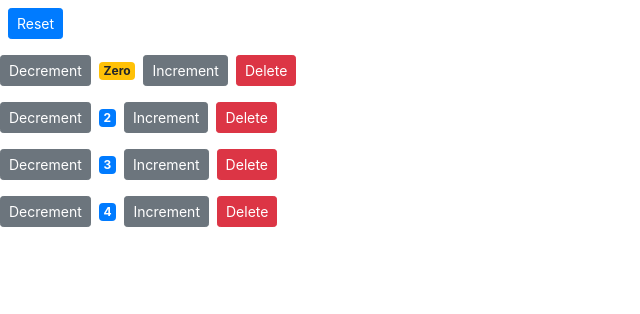
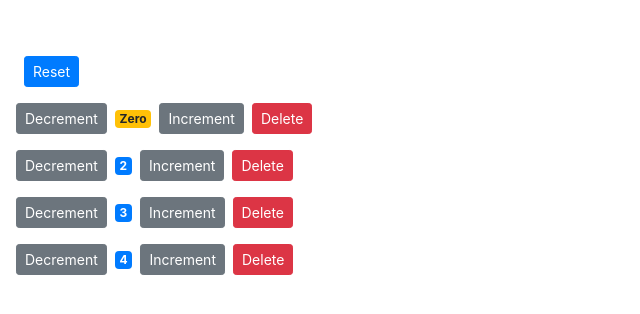
Before and after one commit to Hamsiny/React_Counter_App_Demo, a React (Create React App) app: page / in a window 1280 px wide. Shown: the top 314 px of the page, without its empty margins (0-640 px from the left). Built offline with nearby package versions, Linux system fonts and the light colour scheme.

Commit message:
update increment and decrement button function

```diff
--- a/src/components/counters.jsx
+++ b/src/components/counters.jsx
@@ -15,17 +15,17 @@ export class Counters extends Component {
     handleIncrement = counter => {
         const counters = [...this.state.counters];
         const index = counters.indexOf(counter);
-        counters[index] = {...counter};
+        counters[index] = { ...counter };
         counters[index].value++;
-        this.setState({counters});
+        this.setState({ counters });
     }
 
     handleDecrement = counter => {
         const counters = [...this.state.counters];
         const index = counters.indexOf(counter);
-        counters[index] = {...counter};
-        counters[index].value -=1;
-        this.setState({counters});
+        counters[index] = { ...counter };
+        counters[index].value -= 1;
+        this.setState({ counters });
     }
 
     handleDelete = counterId => {
@@ -43,14 +43,14 @@ export class Counters extends Component {
 
     render() {
         return (
-            <div>
+            <div className="ml-3 mt-5">
                 <button onClick={this.handleReset} className="btn btn-primary btn-sm m-2">Reset</button>
                 {this.state.counters.map(counter =>
                     <Counter
                         key={counter.id} counter={counter}
                         onDelete={this.handleDelete}
                         onIncrement={this.handleIncrement}
-                        onDecrement={this.handleDecrement}/>
+                        onDecrement={this.handleDecrement} />
                     // <h5>Counter #{counter.id}</h5>
                 )}
             </div>
```
